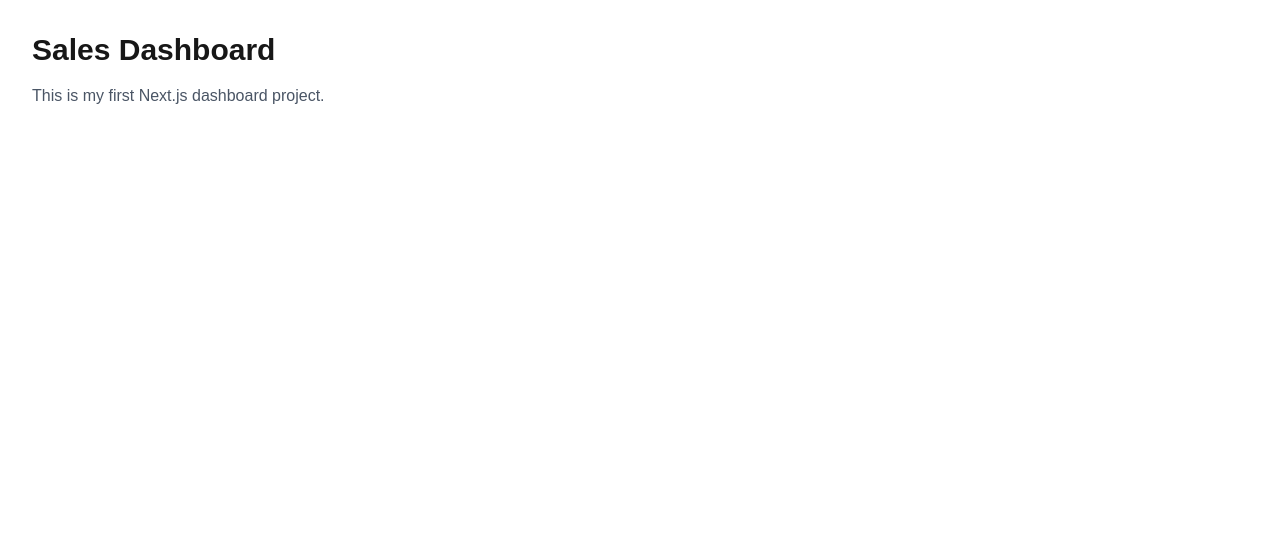
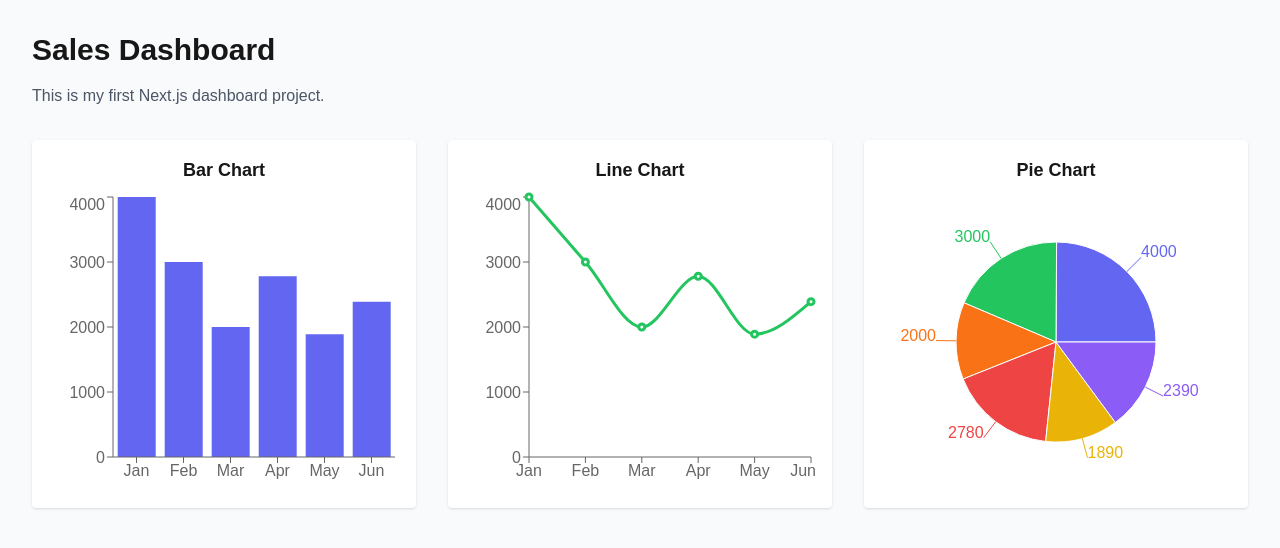
Before and after one commit to diyav615-byte/sales-dashboard-final-assessment, a Next.js app: page / in a window 1280 px wide. Shown: the top 548 px of the page. Built offline with nearby package versions, Linux system fonts and the light colour scheme.

Commit message:
minor fix

```diff
--- a/app/page.tsx
+++ b/app/page.tsx
@@ -1,13 +1,26 @@
+import SalesChart from "./dashboard/components/molecules/SalesChart";
+
+const salesData = [
+  { month: "Jan", value: 4000 },
+  { month: "Feb", value: 3000 },
+  { month: "Mar", value: 2000 },
+  { month: "Apr", value: 2780 },
+  { month: "May", value: 1890 },
+  { month: "Jun", value: 2390 },
+];
+
 export default function Home() {
   return (
-    <main className="min-h-screen p-8">
-      <h1 className="text-3xl font-bold">
-        Sales Dashboard
-      </h1>
+    <main className="min-h-screen p-8 bg-gray-50">
+      <h1 className="text-3xl font-bold">Sales Dashboard</h1>
 
       <p className="mt-4 text-gray-600">
         This is my first Next.js dashboard project.
       </p>
+
+      <div className="mt-8">
+        <SalesChart data={salesData} />
+      </div>
     </main>
   );
 }
```
